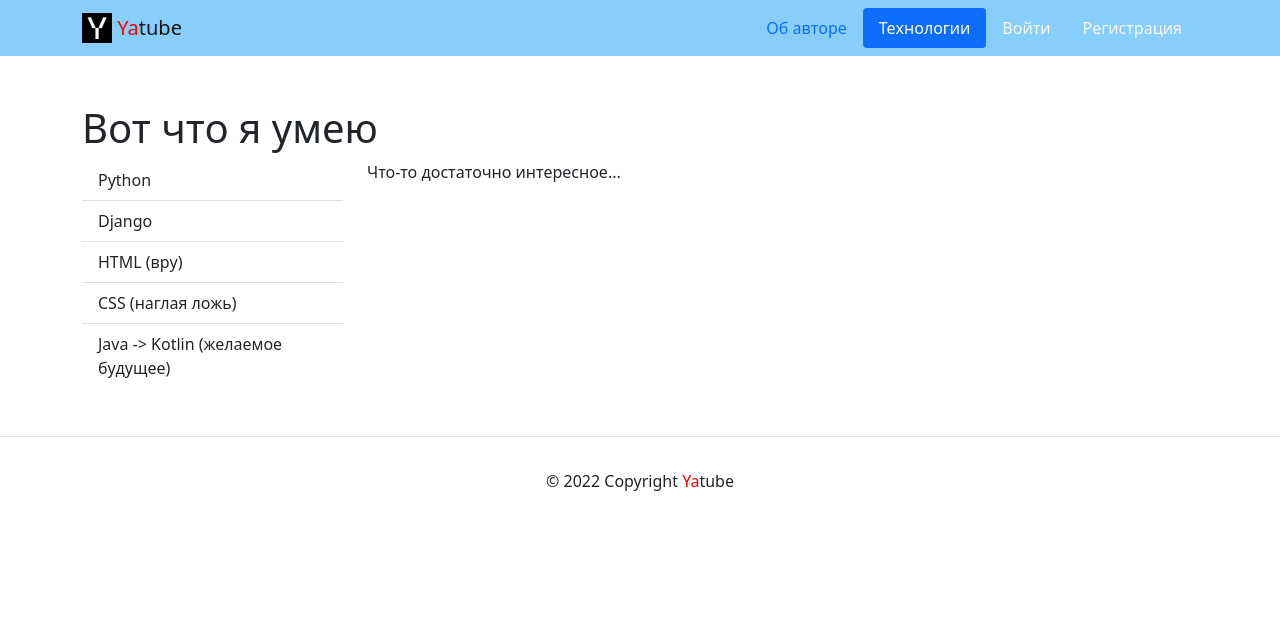
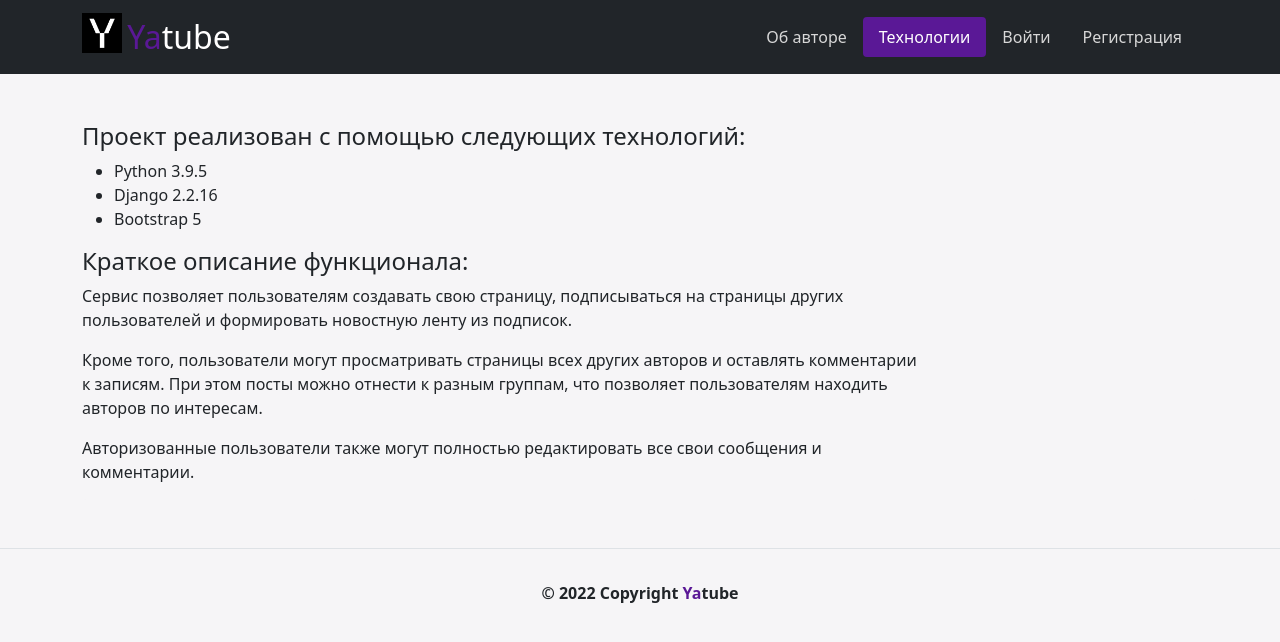
Before and after one commit to Kiselaw/yatube, a Django app: page /about/tech/ in a window 1280 px wide. Shown: the top 642 px of the page. Run offline with Django 3.2, Linux system fonts and the light colour scheme; some libraries are stand-ins or nearby versions.

Commit message:
Redesign 0.1

```diff
--- a/yatube/templates/about/tech.html
+++ b/yatube/templates/about/tech.html
@@ -1,29 +1,24 @@
 {% extends "base.html" %}
 {% block title %}Технологии{% endblock %}
 {% block content %}
-<div class="row">
-  <h1>Вот что я умею</h1>
-  <aside class="col-12 col-md-3">
-    <ul class="list-group list-group-flush">
-      <li class="list-group-item">
-        Python
+<div class="card border-0" style="background: #f6f5f7;">
+  <h4>Проект реализован с помощью следующих технологий:</h4>
+    <ul>
+      <li>
+        Python 3.9.5
       </li>
-      <li class="list-group-item">
-        Django
+      <li>
+        Django 2.2.16
       </li>
-      <li class="list-group-item">
-        HTML (вру)
-      </li>
-      <li class="list-group-item">
-        CSS (наглая ложь)
-      </li>
-      <li class="list-group-item">
-        Java -> Kotlin (желаемое будущее)
+      <li>
+        Bootstrap 5
       </li>
     </ul>
-  </aside>
-  <article class="col-12 col-md-9">
-    <p>Что-то достаточно интересное...</p>
-  </article>
+  <h4>Краткое описание функционала:</h4>
+    <article class="col-12 col-md-9">
+      <p>Сервис позволяет пользователям создавать свою страницу, подписываться на страницы других пользователей и формировать новостную ленту из подписок.
+      <p>Кроме того, пользователи могут просматривать страницы всех других авторов и оставлять комментарии к записям. При этом посты можно отнести к разным группам, что позволяет пользователям находить авторов по интересам.</p>
+      <p>Авторизованные пользователи также могут полностью редактировать все свои сообщения и комментарии.</p>
+    </article>
 </div>
 {% endblock %}
--- a/yatube/templates/base.html
+++ b/yatube/templates/base.html
@@ -11,6 +11,53 @@
     <meta name="msapplication-TileColor" content="#da532c">
     <meta name="theme-color" content="#ffffff">
     <link rel="stylesheet" href="{% static 'css/bootstrap.min.css' %}">
+    <style>
+      .nav-pills .nav-link {
+        color: #d7d7d7
+      }
+
+      .nav-pills .nav-link.active {
+        background-color: #5a1896
+      }
+
+      .nav-pills .nav-link:hover {
+        color: #FFFFFF
+      }
+
+      .nav-tabs .nav-link.active {
+        background-color: #292b2c;
+        color: #FFFFFF
+      }
+
+      .btn {
+        background-color: #5a1896;
+      }
+
+      body {
+        background-color: #f6f5f7;
+      }
+
+      .card-header {
+        background-color: #292b2c;
+        color: #FFFFFF;
+      }
+
+      a {
+        text-decoration: none;
+      }
+
+      .internal-link:hover {
+        color: #5a1896;
+      }
+
+      .internal-link {
+        color: #292b2c
+      }
+
+      td {
+        padding:0 10px 0 0;
+      }
+    </style>
     <title>{% block title %} Title не подвезли {% endblock %}</title>
   </head>
   <body>
--- a/yatube/templates/includes/footer.html
+++ b/yatube/templates/includes/footer.html
@@ -1,3 +1,3 @@
 <div class="footer-copyright text-center py-3">
-  <p>© {{ year }} Copyright <span style="color:red">Ya</span>tube</p>
+  <b>© {{ year }} Copyright <span style="color:#5a1896">Ya</span>tube</b>
 </div>
--- a/yatube/templates/includes/header.html
+++ b/yatube/templates/includes/header.html
@@ -1,20 +1,20 @@
 {% load static %}
-<nav class="navbar navbar-light" style="background-color: lightskyblue">
+<nav class="navbar navbar-dark bg-dark" style="background-color: black">
   <div class="container">
     <a class="navbar-brand" href="{% url 'posts:index' %}">
-      <img src={% static 'img/logoY.png' %} width="30" height="30" class="d-inline-block align-top" alt="">
-      <span style="color:red">Ya</span>tube
+      <img src={% static 'img/logoY.png' %} width="40" height="40" class="d-inline-block align-top" alt="">
+      <font size="+3"><span style="color:#5a1896">Ya</span>tube</font>
     </a>
     <ul class="nav nav-pills">
     {% with request.resolver_match.view_name as view_name %}
     <li class="nav-item">
-      <a class="nav-link {% if view_name  == 'about:author' %}active{% endif %}"
+      <a class="nav-link link-light {% if view_name  == 'about:author' %}active{% endif %}"
       href="{% url 'about:author' %}">Об авторе</a>
     </li>
     {% endwith %}
     {% with request.resolver_match.view_name as view_name %}
     <li class="nav-item">
-      <a class="nav-link {% if view_name  == 'about:tech' %}active{% endif %}"
+      <a class="nav-link link-light {% if view_name  == 'about:tech' %}active{% endif %}"
       href="{% url 'about:tech' %}">Технологии</a>
     </li>
     {% endwith %}
@@ -33,13 +33,16 @@
     {% endwith %}
     {% with request.resolver_match.view_name as view_name %}
     <li class="nav-item">
-        <a class="nav-link link-light {% if view_name  == 'users:logout' %}active{% endif %}"
-        href="{% url 'users:logout' %}">Выйти</a>
+      <a class="nav-link link-light {% if view_name  == 'users:logout' %}active{% endif %}"
+      href="{% url 'users:logout' %}">Выйти</a>
     </li>
     {% endwith %}
+    {% with request.resolver_match.view_name as view_name %}
+    <li class="nav-item">
+      <a class="nav-link link-light {% if view_name  == 'posts:profile' %}active{% endif %}"
+      href="{% url 'posts:profile' user %}">Пользователь: {{ user.username }}</a>
     <li>
-      <a href="{% url 'posts:profile' user %}">Пользователь: {{ user.username }}</a>
-    <li>
+    {% endwith %}
     {% else %}
     {% with request.resolver_match.view_name as view_name %}
     <li class="nav-item">
--- a/yatube/templates/posts/create_post.html
+++ b/yatube/templates/posts/create_post.html
@@ -43,7 +43,7 @@
             {% endif %}
           </div>
           {% endfor %}
-          <button type="submit" class="btn btn-primary">
+          <button type="submit" class="btn btn-dark">
             {% if form.instance.id %}
               Добавить
             {% else %}
--- a/yatube/templates/posts/includes/comments.html
+++ b/yatube/templates/posts/includes/comments.html
@@ -10,7 +10,7 @@
         <div class="form-group mb-2">
           {{ form.text|addclass:"form-control" }}
         </div>
-        <button type="submit" class="btn btn-primary">Отправить</button>
+        <button type="submit" class="btn btn-dark">Отправить</button>
       </form>
     </div>
   </div>
@@ -20,7 +20,7 @@
   <div class="media mb-4">
     <div class="media-body">
       <h5 class="mt-0">
-        <a href="{% url 'posts:profile' comment.author.username %}">
+        <b><a class="internal-link" href="{% url 'posts:profile' comment.author.username %}"></b>
           {{ comment.author.username }}
         </a>
       </h5>
--- a/yatube/templates/posts/includes/switcher.html
+++ b/yatube/templates/posts/includes/switcher.html
@@ -4,7 +4,7 @@
       {% with request.resolver_match.view_name as view_name %}
       <li class="nav-item">
         <a
-          class="nav-link {% if view_name == 'posts:index' %}active{% endif %}"
+          class="nav-link link-dark {% if view_name == 'posts:index' %}active{% endif %}"
           href="{% url 'posts:index' %}"
         >
           Все авторы
@@ -14,7 +14,7 @@
       {% with request.resolver_match.view_name as view_name %}
       <li class="nav-item">
         <a
-           class="nav-link {% if view_name == 'posts:follow_index' %}active{% endif %}"
+           class="nav-link link-dark {% if view_name == 'posts:follow_index' %}active{% endif %}"
            href="{% url 'posts:follow_index' %}"
         >
           Избранные авторы
--- a/yatube/templates/users/password_reset_form.html
+++ b/yatube/templates/users/password_reset_form.html
@@ -21,7 +21,7 @@
                   <input type="email" name="email" maxlength="254" class="form-control" required id="id_email">
                 </div>
                 <div class="col-md-6 offset-md-4">
-                  <button type="submit" class="btn btn-primary">
+                  <button type="submit" class="btn btn-dark">
                     Сбросить пароль
                   </button>
                 </div>
--- a/yatube/templates/users/signup.html
+++ b/yatube/templates/users/signup.html
@@ -43,7 +43,7 @@
               </div>
               {% endfor %}
               <div class="col-md-6 offset-md-4">
-                <button type="submit" class="btn btn-primary">
+                <button type="submit" class="btn btn-dark">
                   Зарегистрироваться
                 </button>
               </div>
```
Also changed, not shown: yatube/templates/about/author.html (+7 -4 lines), yatube/templates/includes/main.html (+12 -6 lines), yatube/templates/posts/post_detail.html (+5 -5 lines), yatube/templates/posts/profile.html (+5 -5 lines), yatube/templates/users/login.html (+6 -6 lines), yatube/media/posts/moai-google.png (added), yatube/static/img/telegram.png (added), 1 other file.
